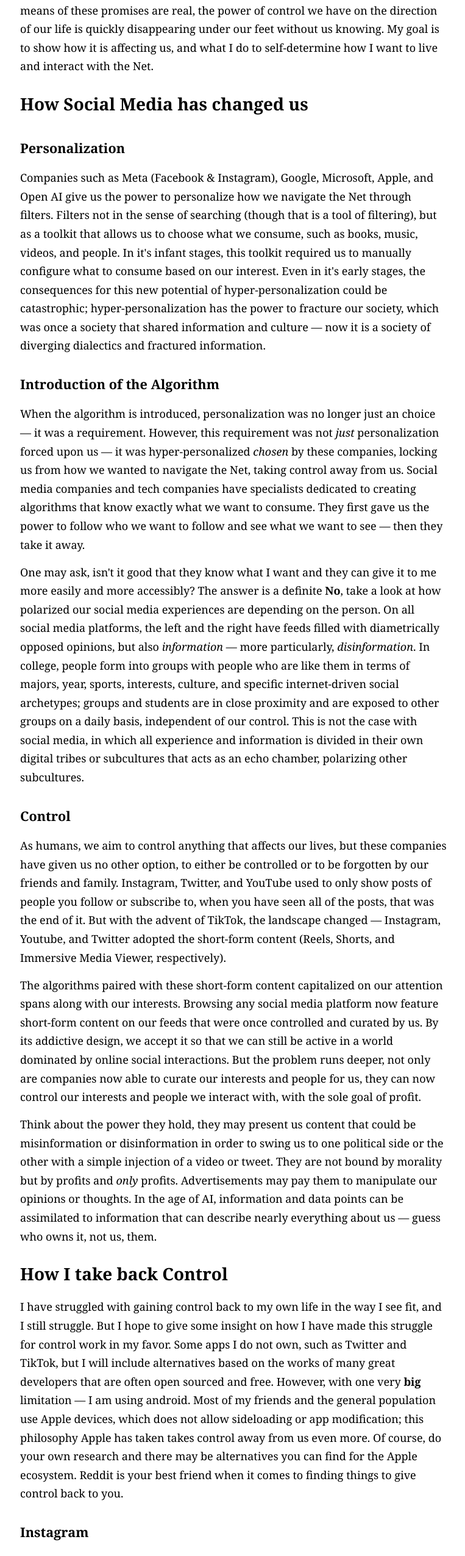
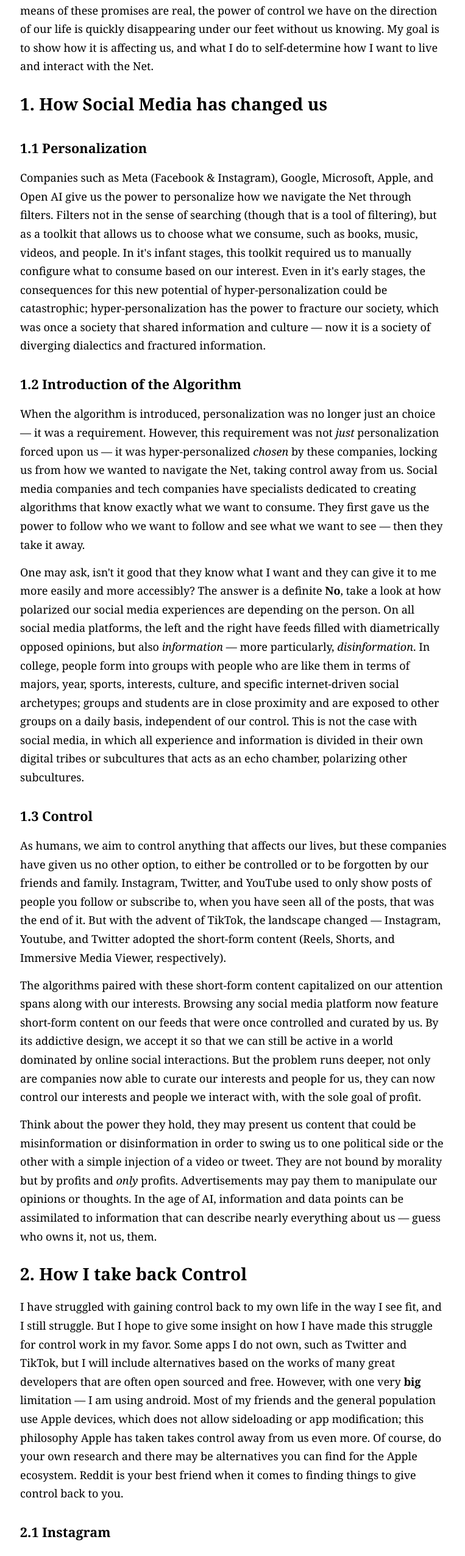
Before and after one commit to spencerhuanglee/my-blog, an Eleventy site: page src/posts/social-media.md in a window 1280 px wide. Shown: the part 242-2793 px from the top of the page at 61% size, without its empty margins (157-920 px from the left). Built offline with nearby package versions, Linux system fonts and the light colour scheme; Eleventy itself is replaced by a stand-in of ours; files that its build step writes are made by us from their sources.

Commit message:
edits to social media numbering

```diff
--- a/src/posts/social-media.md
+++ b/src/posts/social-media.md
@@ -4,32 +4,32 @@ title: "Social Media: A Power that Fractures"
 time: 11:56
 ---
 Ever since the Internet (Net) had existed, the promise had been that we would gain the power to more easily control and direct our lives through the power of accessible information, instant communication, and personalization. Though the means of these promises are real, the power of control we have on the direction of our life is quickly disappearing under our feet without us knowing. My goal is to show how it is affecting us, and what I do to self-determine how I want to live and interact with the Net.
-# **How Social Media has changed us**
-## **Personalization**
+# **1. How Social Media has changed us**
+## **1.1 Personalization**
 Companies such as Meta (Facebook & Instagram), Google, Microsoft, Apple, and Open AI give us the power to personalize how we navigate the Net through filters. Filters not in the sense of searching (though that is a tool of filtering), but as a toolkit that allows us to choose what we consume, such as books, music, videos, and people. In it's infant stages, this toolkit required us to manually configure what to consume based on our interest. Even in it's early stages, the consequences for this new potential of hyper-personalization could be catastrophic; hyper-personalization has the power to fracture our society, which was once a society that shared information and culture — now it is a society of diverging dialectics and fractured information.
-## **Introduction of the Algorithm**
+## **1.2 Introduction of the Algorithm**
 When the algorithm is introduced, personalization was no longer just an choice — it was a requirement. However, this requirement was not *just* personalization forced upon us — it was hyper-personalized *chosen* by these companies, locking us from how we wanted to navigate the Net, taking control away from us. Social media companies and tech companies have specialists dedicated to creating algorithms that know exactly what we want to consume. They first gave us the power to follow who we want to follow and see what we want to see — then they take it away.
 
 One may ask, isn't it good that they know what I want and they can give it to me more easily and more accessibly? The answer is a definite **No**, take a look at how polarized our social media experiences are depending on the person. On all social media platforms, the left and the right have feeds filled with diametrically opposed opinions, but also *information* — more particularly, *disinformation*. In college, people form into groups with people who are like them in terms of majors, year, sports, interests, culture, and specific internet-driven social archetypes; groups and students are in close proximity and are exposed to other groups on a daily basis, independent of our control. This is not the case with social media, in which all experience and information is divided in their own digital tribes or subcultures that acts as an echo chamber, polarizing other subcultures.
 
-## **Control**
+## **1.3 Control**
 As humans, we aim to control anything that affects our lives, but these companies have given us no other option, to either be controlled or to be forgotten by our friends and family. Instagram, Twitter, and YouTube used to only show posts of people you follow or subscribe to, when you have seen all of the posts, that was the end of it. But with the advent of TikTok, the landscape changed — Instagram, Youtube, and Twitter adopted the short-form content (Reels, Shorts, and Immersive Media Viewer, respectively).
 
 The algorithms paired with these short-form content capitalized on our attention spans along with our interests. Browsing any social media platform now feature short-form content on our feeds that were once controlled and curated by us. By its addictive design, we accept it so that we can still be active in a world dominated by online social interactions. But the problem runs deeper, not only are companies now able to curate our interests and people for us, they can now control our interests and people we interact with, with the sole goal of profit.
 
 Think about the power they hold, they may present us content that could be misinformation or disinformation in order to swing us to one political side or the other with a simple injection of a video or tweet. They are not bound by morality but by profits and *only* profits. Advertisements may pay them to manipulate our opinions or thoughts. In the age of AI, information and data points can be assimilated to information that can describe nearly everything about us — guess who owns it, not us, them.
 
-# **How I take back Control**
+# **2. How I take back Control**
 I have struggled with gaining control back to my own life in the way I see fit, and I still struggle. But I hope to give some insight on how I have made this struggle for control work in my favor. Some apps I do not own, such as Twitter and TikTok, but I will include alternatives based on the works of many great developers that are often open sourced and free. However, with one very **big** limitation — I am using android. Most of my friends and the general population use Apple devices, which does not allow sideloading or app modification; this philosophy Apple has taken takes control away from us even more. Of course, do your own research and there may be alternatives you can find for the Apple ecosystem. Reddit is your best friend when it comes to finding things to give control back to you.
 
-## **Instagram**
+## **2.1 Instagram**
 Instagram is incredibly addicting with reels, but it is useful for connecting with friends in college and as a messaging platform. I have my Feed, Reels, and Explore section disabled. However, you can choose to still have feed enabled but disable suggested Reels or Posts in your feed.
 
 **For Android:** Download [InstaPrime](https://instaprime.net/), click on settings -> Focus Mode and choose which you want to disable. To keep Stories and Feeds, go to settings -> Feed and Stories and choose your desired options.
 
 **For iPhone:** There is no dedicated Instagram app that can disable the addicting features. However, people have used [Beeper](https://help.beeper.com/en_US/chat-networks/instagram) to use retain Instagram's messaging features but without the addicting UI Instagram has designed.
 
-## **YouTube**
+## **2.2 YouTube**
 YouTube is a great way to find and learn information about topics you are interested in, either for school or daily life. I have designed my YouTube such that I cannot be recommended anything so that it is an intentional tool I can use — instead of it using me. When I open YouTube, it brings me to my subscriptions page, where I can see the videos of creators which I am subscribed to. My subscriptions are intentional, with creators that make content I *genuinely* subscribe to. I have disabled all navigation tabs except for subscriptions and my profile to see history and liked videos. Thumbnails are still captures so I am not visually persuaded to watch the video.
 
 YouTube allows you to disable the Shorts feed entirely. (Im not sure if this is accurate or still current)
@@ -42,7 +42,7 @@ For more Control these are the apps recommended:
 **For Android:** Download [Youtube ReVanced](https://vanced.to/youtube-revanced), to access ReVanced settings click on profile -> settings -> ReVanced. In Revanced Settings I have the following options configured.
 
 **For iPhone:** Setup for Youtube++ can be followed here by this link: https://vanced.to/revanced-for-ios, I am unaware of the features it has.
-### **Configuration**
+### Configuration
 Feed:
 1. hide Chips Shelf
 2. hide community posts
@@ -80,7 +80,7 @@ Shorts:
 3. **Hide Shorts in Home feed**
 4. **Hide Shorts in search results**
 
-## **Twitter, TikTok, and Reddit**
+## **2.3 Twitter, TikTok, and Reddit**
 I dont have any experience with these apps, but here are some apps/software that may help.
 
 Twitter: [Focust](https://play.google.com/store/apps/details?id=allen.town.focus.twitter&hl=en_US) Available for Android devices only.
@@ -89,7 +89,7 @@ Reddit: Hydra Available for [IOS](https://apps.apple.com/us/app/hydra-read-upvot
 
 TikTok: In my opinion, it is inherently addicting, a full stop of usage is what I recommend. However If you look up distraction free methods for TikTok, I'm sure you can find them.
 
-## **Browser Extensions**
+## **2.4 Browser Extensions**
 
 I got these list of extensions from: [u/Superb_Teaching359](https://www.reddit.com/r/digitalminimalism/comments/1p9po33/distraction_free_instagram_tiktok_facebook_youtube/)
 
```
